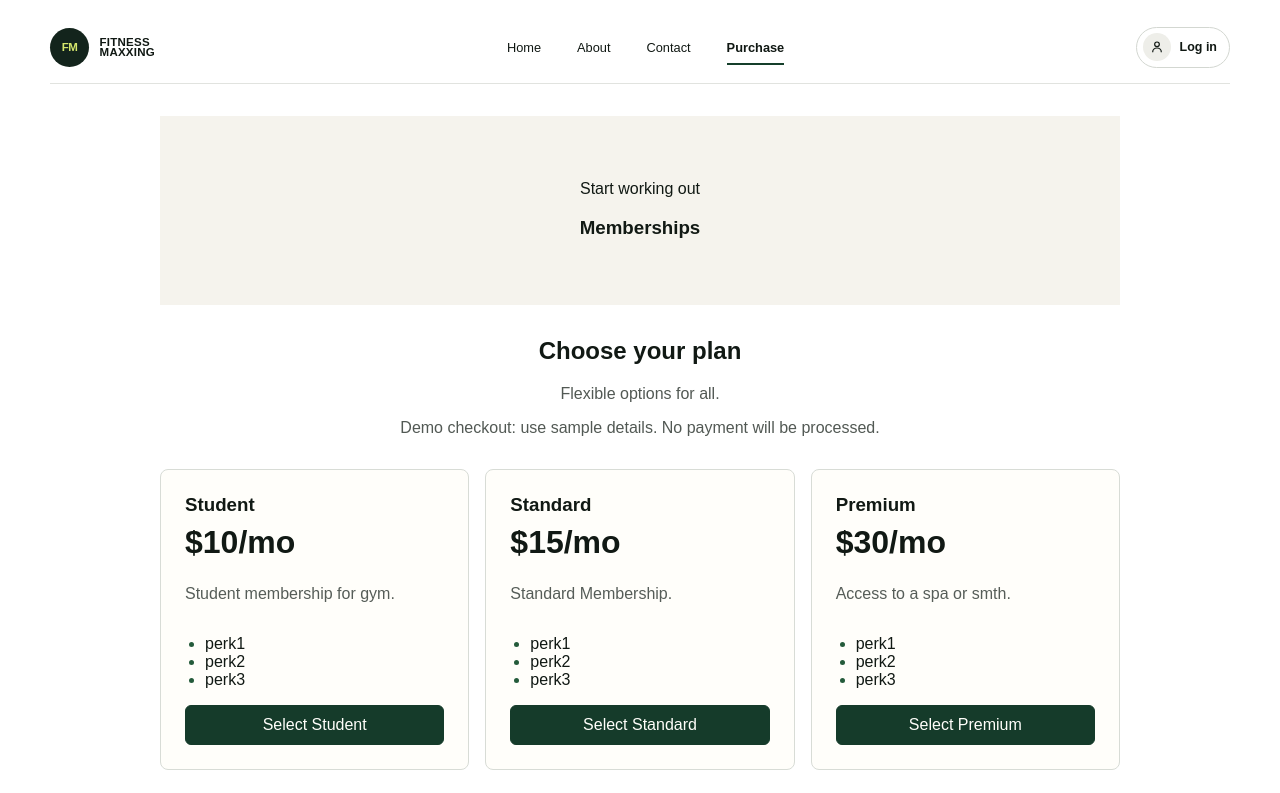
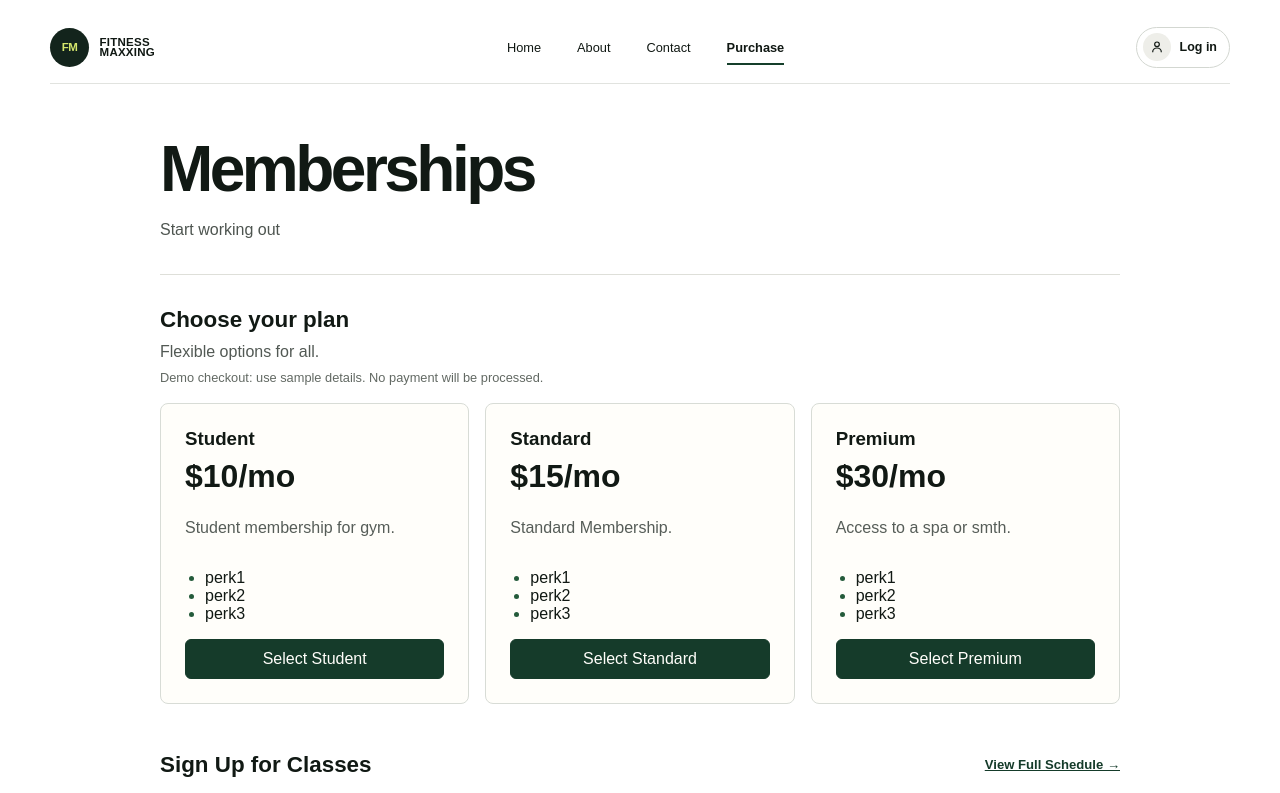
Before and after one commit to jaydonkc/h4i-calpoly-team7, a Next.js app: page /purchase in a window 1280 px wide. Shown: the top 793 px of the page. Built offline with nearby package versions, Linux system fonts and the light colour scheme.

Commit message:
more ui edits

```diff
--- a/src/app/gym-info/page.tsx
+++ b/src/app/gym-info/page.tsx
@@ -115,9 +115,6 @@ export default async function GymInfoPage() {
                     <h3>{coach.name}</h3>
                     <p>{coach.specialties}</p>
                   </div>
-                  <Link href="/classes" aria-label={`View classes led by ${coach.name}`}>
-                    →
-                  </Link>
                 </div>
                 <p>
                   Specializes in {coach.specialties.toLowerCase()} sessions and helps members train with confidence and
--- a/src/app/purchase/MembershipPlans.tsx
+++ b/src/app/purchase/MembershipPlans.tsx
@@ -40,8 +40,8 @@ export default function MembershipPlans() {
     <>
       <section>
         <div className="membershipBanner">
+          <h1>Memberships</h1>
           <p>Start working out</p>
-          <h1>Memberships</h1>
         </div>
       </section>
 
--- a/src/app/purchase/purchase.css
+++ b/src/app/purchase/purchase.css
@@ -6,26 +6,56 @@
   font-family: Arial, sans-serif;
 }
 
-/* Banner */
+/* Page header */
 .membershipBanner {
-  padding: 3rem 1rem;
-  text-align: center;
-  background: #f5f3ed;
+  padding: 1rem 0 2rem;
+  border-bottom: 1px solid #dedfd9;
+  text-align: left;
+}
+
+.membershipBanner h1 {
+  margin: 0;
+  font-size: clamp(2.4rem, 5vw, 4.25rem);
+  letter-spacing: -0.055em;
+}
+
+.membershipBanner p {
+  margin: 0.75rem 0 0;
+  color: #4e5550;
+  font-size: 1rem;
+  line-height: 1.5;
 }
 
 /* Plan heading */
 .planChoice {
-  margin: 2rem 0;
+  margin: 2rem 0 1rem;
   color: #111914;
-  text-align: center;
+  text-align: left;
+}
+
+.planChoice h2 {
+  margin: 0;
+  font-size: 1.4rem;
 }
 
 .planChoice p {
+  margin: 0.45rem 0 0;
   color: #525954;
+  line-height: 1.45;
+}
+
+.planChoice p:nth-of-type(2) {
+  margin-top: 0.35rem;
+  color: #626963;
+  font-size: 0.8rem;
 }
 
 .planChoice p[role="status"] {
   color: #153b2a;
+}
+
+.planChoice p[role="status"]:empty {
+  display: none;
 }
 
 /* Tier cards */
```
Also changed, not shown: src/app/classes/classes.css (+8 -12 lines), src/app/classes/classes.tsx (+4 -3 lines).
